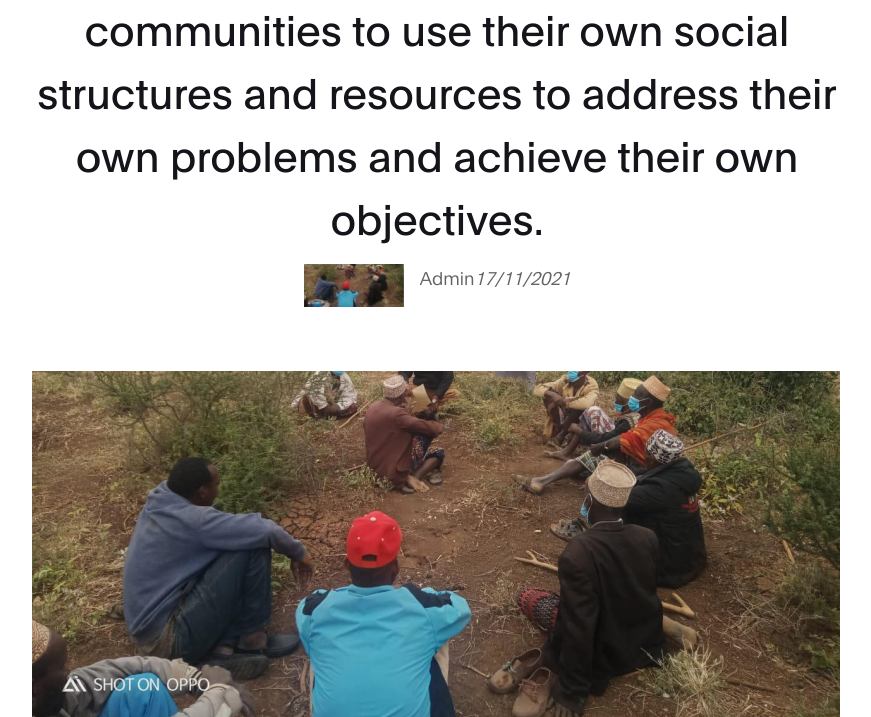
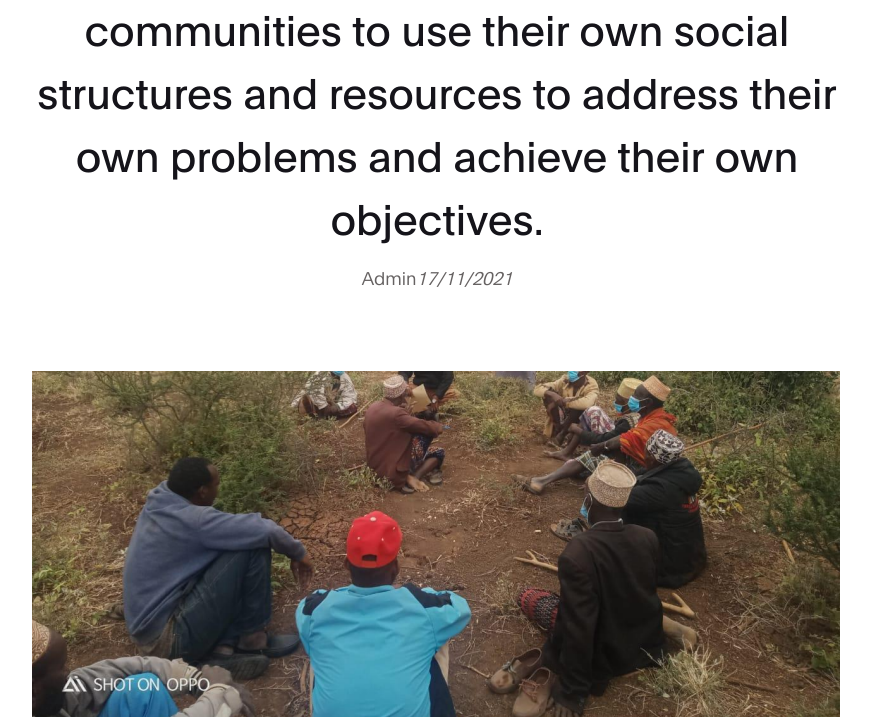
Before and after one commit to hondatechkassim/CVVP, a PHP site: page /blog-detail.php in a window 1280 px wide. Shown: the part 324-1041 px from the top of the page, without its empty margins (203-1074 px from the left). Run offline with PHP 8.4, Linux system fonts and the light colour scheme.

Commit message:
Update blog-detail.php

```diff
--- a/blog-detail.php
+++ b/blog-detail.php
@@ -68,7 +68,7 @@
 
                       <div class="client-info">
                           <div class="d-flex justify-content-center align-items-center mt-3">
-                           <img src="images/project/project-detail/communityMetup.png" class="img-fluid" alt="male avatar">
+<!--                            <img src="images/project/project-detail/communityMetup.png" class="img-fluid" alt="male avatar"> -->
 
                             <p>Admin<em>17/11/2021</p>
                           </div>
```
